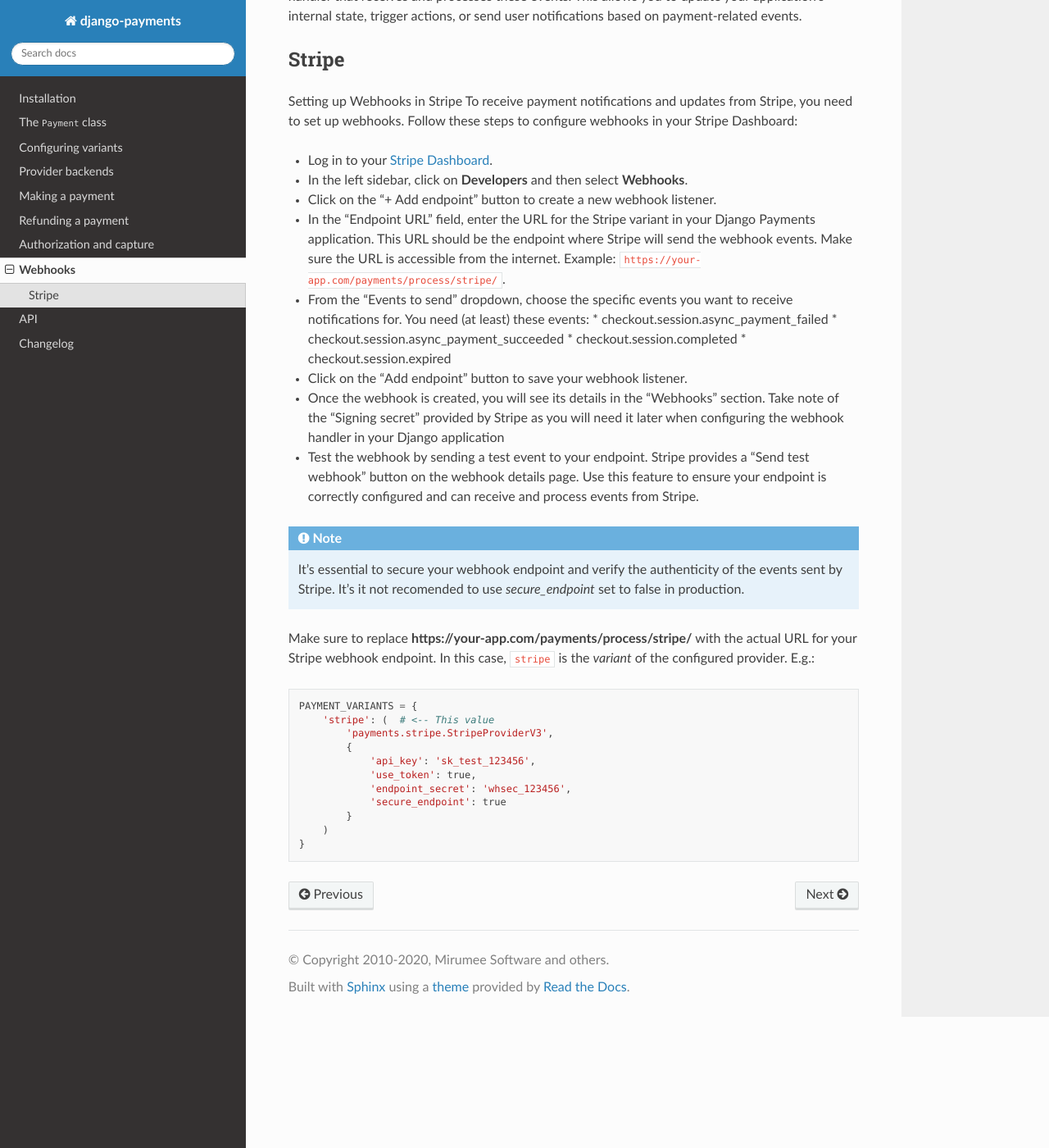
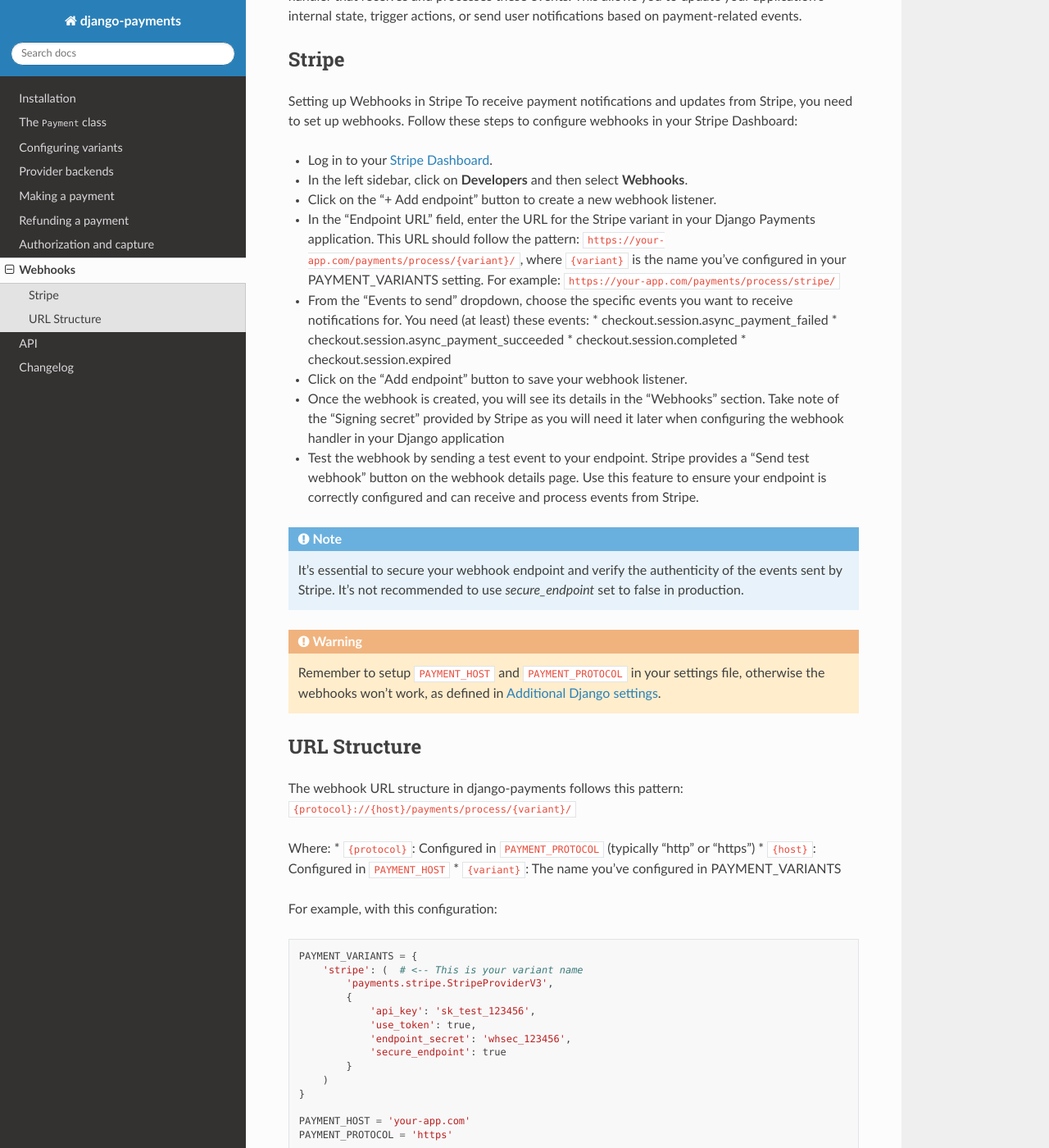
Before and after one commit to jazzband/django-payments, a Sphinx documentation site: the page built from docs/webhooks.rst, in a window 1280 px wide and 1400 px high, scrolled down 392 px. Shown: the whole window at 82% size. Built offline with Sphinx 7.4.7 and the Read the Docs theme 3.1.0, drawn with Linux system fonts in a browser that asks for light colours; the version number could not be read and is left out; some of the changed text lies outside the part shown.

Commit message:
Improved webhooks.rst

```diff
--- a/docs/webhooks.rst
+++ b/docs/webhooks.rst
@@ -2,7 +2,6 @@
 
 Webhooks
 =================
-
 
 Webhooks are a crucial component in connecting your Django Payments application
 with external payment gateways like Stripe, PayPal, or Braintree. They enable
@@ -31,9 +30,10 @@
 * In the left sidebar, click on **Developers** and then select **Webhooks**.
 * Click on the "+ Add endpoint" button to create a new webhook listener.
 * In the "Endpoint URL" field, enter the URL for the Stripe variant in your
-  Django Payments application. This URL should be the endpoint where Stripe
-  will send the webhook events. Make sure the URL is accessible from the
-  internet. Example: ``https://your-app.com/payments/process/stripe/``.
+  Django Payments application. This URL should follow the pattern:
+  ``https://your-app.com/payments/process/{variant}/``, where ``{variant}`` is
+  the name you've configured in your PAYMENT_VARIANTS setting.
+  For example: ``https://your-app.com/payments/process/stripe/``
 * From the "Events to send" dropdown, choose the specific events you want to
   receive notifications for. You need (at least) these events:
   * checkout.session.async_payment_failed
@@ -52,17 +52,30 @@
 .. note::
 
   It's essential to secure your webhook endpoint and verify the authenticity of
-  the events sent by Stripe. It's it not recomended to use `secure_endpoint`
+  the events sent by Stripe. It's not recommended to use `secure_endpoint`
   set to false in production.
 
-Make sure to replace **https://your-app.com/payments/process/stripe/** with the actual
-URL for your Stripe webhook endpoint. In this case, ``stripe`` is the `variant`
-of the configured provider. E.g.:
+.. warning::
+
+  Remember to setup ``PAYMENT_HOST`` and ``PAYMENT_PROTOCOL`` in your settings file,
+  otherwise the webhooks won't work, as defined in :ref:`settings`.
+
+URL Structure
+------------
+The webhook URL structure in django-payments follows this pattern:
+``{protocol}://{host}/payments/process/{variant}/``
+
+Where:
+* ``{protocol}``: Configured in ``PAYMENT_PROTOCOL`` (typically "http" or "https")
+* ``{host}``: Configured in ``PAYMENT_HOST``
+* ``{variant}``: The name you've configured in PAYMENT_VARIANTS
+
+For example, with this configuration:
 
 .. code-block:: python
 
   PAYMENT_VARIANTS = {
-      'stripe': (  # <-- This value
+      'stripe': (  # <-- This is your variant name
           'payments.stripe.StripeProviderV3',
           {
               'api_key': 'sk_test_123456',
@@ -72,3 +85,14 @@
           }
       )
   }
+
+  PAYMENT_HOST = 'your-app.com'
+  PAYMENT_PROTOCOL = 'https'
+
+Your webhook URL would be:
+``https://your-app.com/payments/process/stripe/``
+
+.. note::
+
+  Make sure the URL matches exactly, including the trailing slash. A common source
+  of 404 errors is using the wrong URL pattern or forgetting the trailing slash.
```
